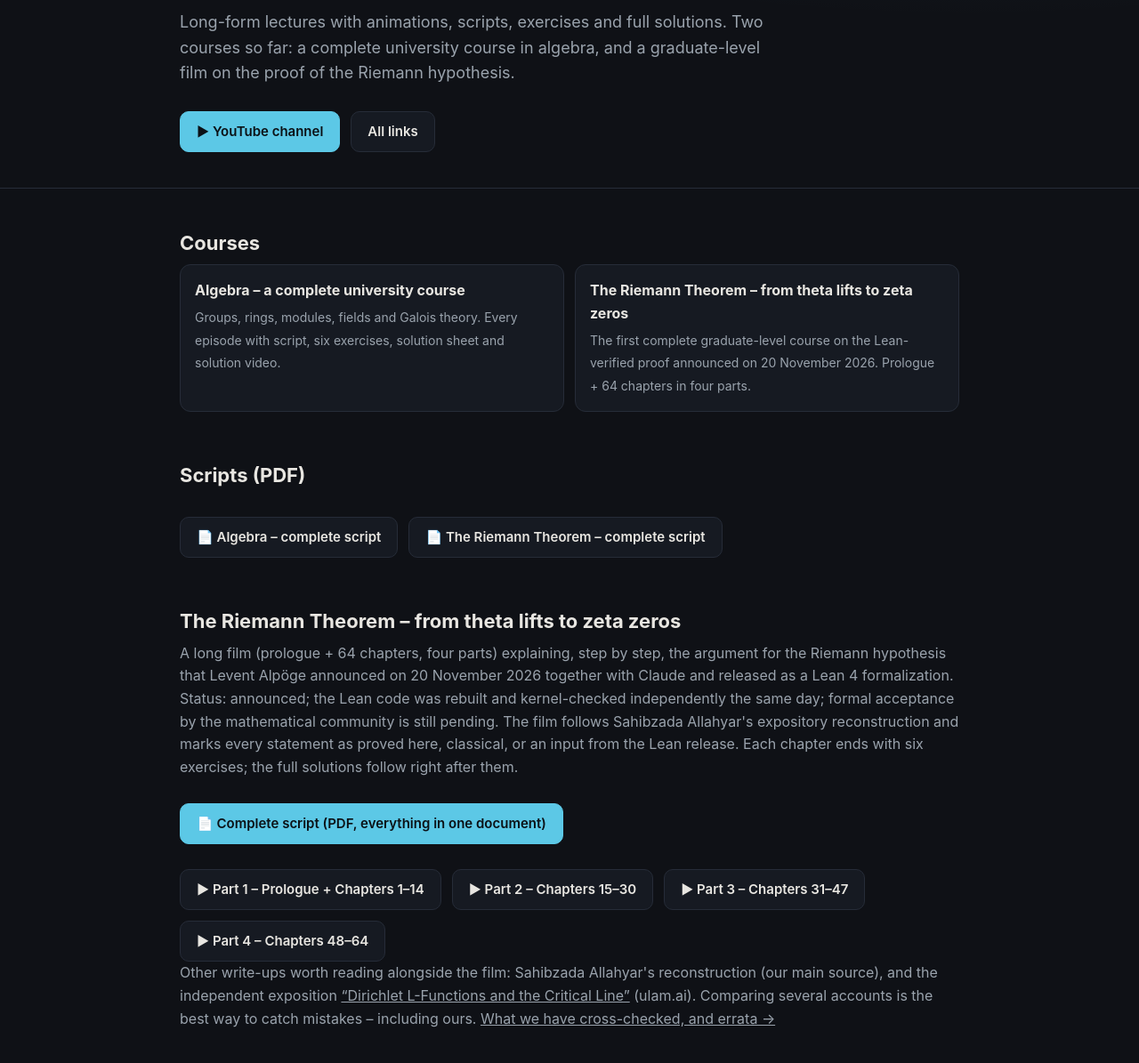
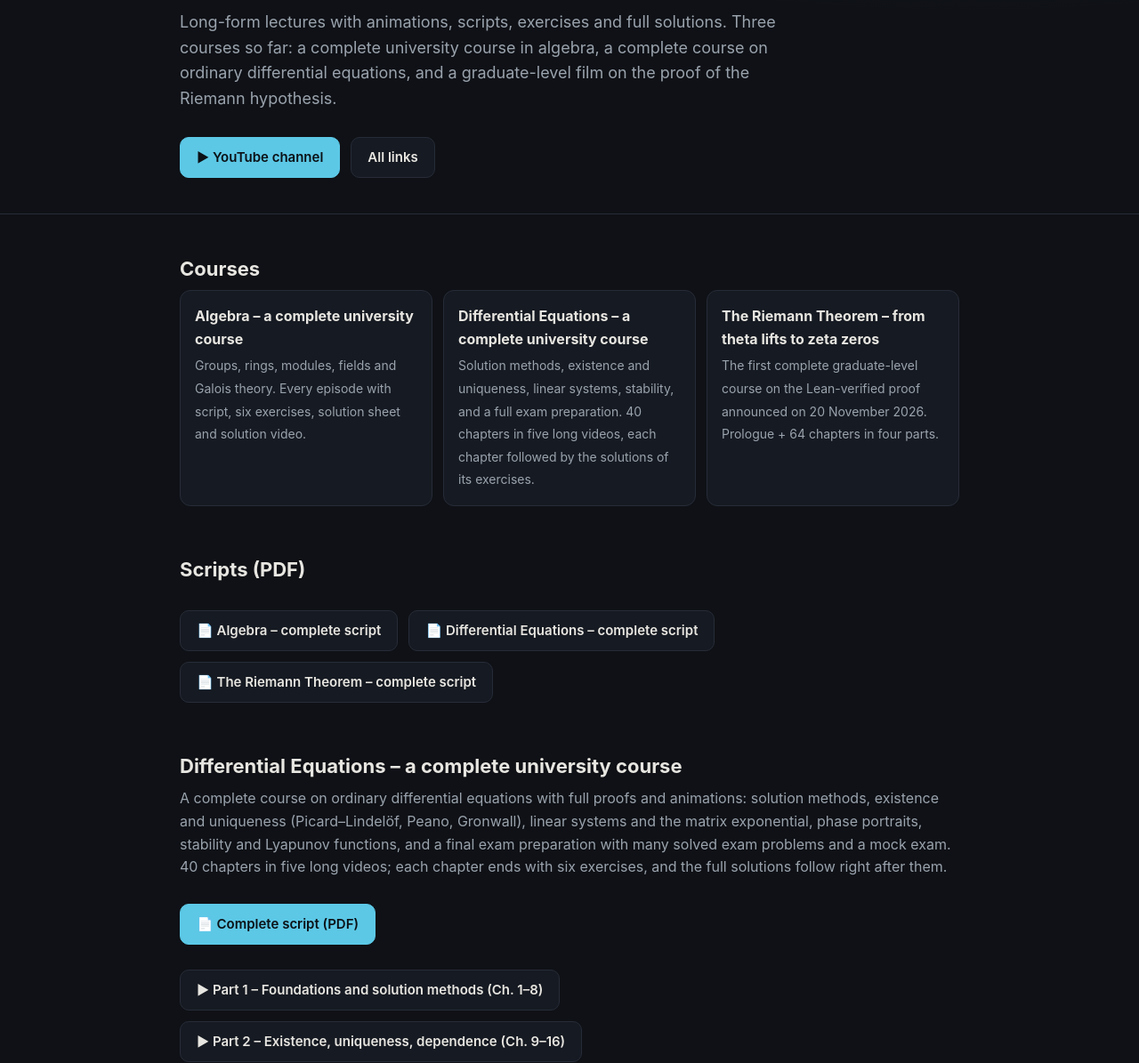
Before and after one commit to HilbertsProgram42/HilbertsProgram42.github.io, a plain HTML site: page index.html in a window 1280 px wide. Shown: the part 273-1468 px from the top of the page at 89% size. Drawn offline with Linux system fonts and the light colour scheme.

Commit message:
Add the Differential Equations course: script PDF, course section with Parts 1-2, links page
Co-Authored-By: Claude Opus 5.5 <noreply@anthropic.com>
Claude-Session: https://claude.ai/code/session_017id8cFMiXsJwtwFE9jHnE6

```diff
--- a/index.html
+++ b/index.html
@@ -4,7 +4,7 @@
 <meta charset="utf-8">
 <meta name="viewport" content="width=device-width, initial-scale=1">
 <title>Hilbert's Program – free courses in mathematics</title>
-<meta name="description" content="Free mathematics courses with full proofs: a complete algebra course and a graduate-level film on the Lean-verified proof of the Riemann hypothesis.">
+<meta name="description" content="Free mathematics courses with full proofs: a complete algebra course, a complete course on ordinary differential equations, and a graduate-level film on the Lean-verified proof of the Riemann hypothesis.">
 <style>
   :root {
     --bg: #0f1116; --panel: #161a22; --line: #262c38; --text: #e8e6e1; --dim: #9aa3ad;
@@ -62,8 +62,9 @@
     <div class="logo"><span class="a">∀</span><span class="e">∃</span></div>
     <div class="kicker">Hilbert's Program</div>
     <h1>Free mathematics courses – with every proof.</h1>
-    <p class="lead">Long-form lectures with animations, scripts, exercises and full solutions. Two courses so far:
-      a complete university course in algebra, and a graduate-level film on the proof of the Riemann hypothesis.</p>
+    <p class="lead">Long-form lectures with animations, scripts, exercises and full solutions. Three courses so far:
+      a complete university course in algebra, a complete course on ordinary differential equations, and a
+      graduate-level film on the proof of the Riemann hypothesis.</p>
     <div class="actions">
       <a class="btn primary" href="https://www.youtube.com/@HilbertsProgram">▶ YouTube channel</a>
       <a class="btn" href="links/">All links</a>
@@ -77,6 +78,8 @@
     <div class="how">
       <a class="card" href="algebra.html" style="text-decoration:none"><b>Algebra – a complete university course</b>
         <span>Groups, rings, modules, fields and Galois theory. Every episode with script, six exercises, solution sheet and solution video.</span></a>
+      <a class="card" href="#dgl" style="text-decoration:none"><b>Differential Equations – a complete university course</b>
+        <span>Solution methods, existence and uniqueness, linear systems, stability, and a full exam preparation. 40 chapters in five long videos, each chapter followed by the solutions of its exercises.</span></a>
       <a class="card" href="#zeta" style="text-decoration:none"><b>The Riemann Theorem – from theta lifts to zeta zeros</b>
         <span>The first complete graduate-level course on the Lean-verified proof announced on 20 November 2026. Prologue + 64 chapters in four parts.</span></a>
     </div>
@@ -86,7 +89,24 @@
     <h2>Scripts (PDF)</h2>
     <div class="actions">
       <a class="btn" href="pdf/algebra-script-complete.pdf">📄 Algebra – complete script</a>
+      <a class="btn" href="pdf/differential-equations-script-complete.pdf">📄 Differential Equations – complete script</a>
       <a class="btn" href="pdf/zeta-theta-lifts-to-zeta-zeros-complete.pdf">📄 The Riemann Theorem – complete script</a>
+    </div>
+  </section>
+
+  <section id="dgl">
+    <h2>Differential Equations – a complete university course</h2>
+    <p class="note">A complete course on ordinary differential equations with full proofs and animations: solution
+      methods, existence and uniqueness (Picard–Lindelöf, Peano, Gronwall), linear systems and the matrix exponential,
+      phase portraits, stability and Lyapunov functions, and a final exam preparation with many solved exam problems
+      and a mock exam. 40 chapters in five long videos; each chapter ends with six exercises, and the full solutions
+      follow right after them.</p>
+    <div class="actions">
+      <a class="btn primary" href="pdf/differential-equations-script-complete.pdf">📄 Complete script (PDF)</a>
+    </div>
+    <div class="actions">
+      <a class="btn" href="https://youtu.be/0aFIS0fjpRo">▶ Part 1 – Foundations and solution methods (Ch. 1–8)</a>
+      <a class="btn" href="https://youtu.be/IAIJoMS0jM0">▶ Part 2 – Existence, uniqueness, dependence (Ch. 9–16)</a>
     </div>
   </section>
 
```
Also changed, not shown: links/index.html (+5 -4 lines), 1 other file.
